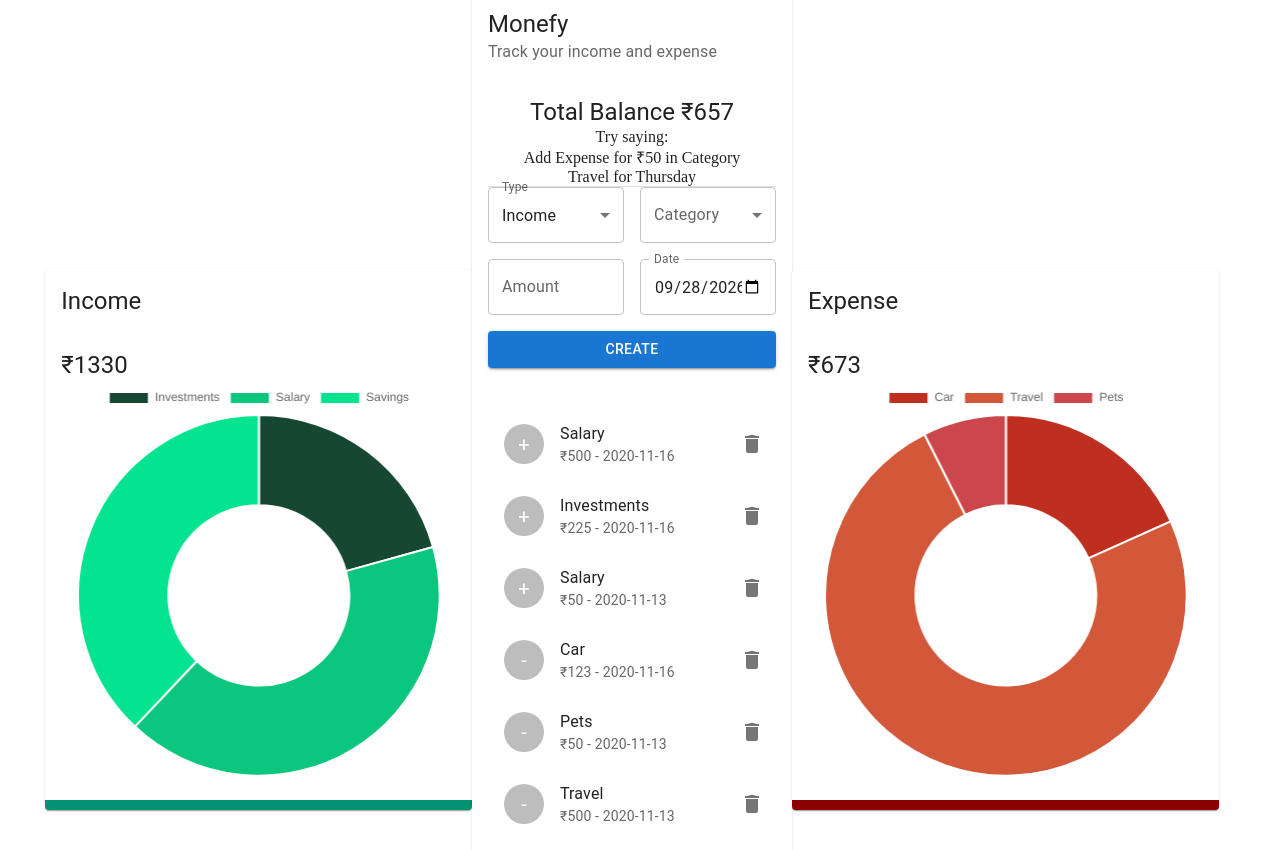
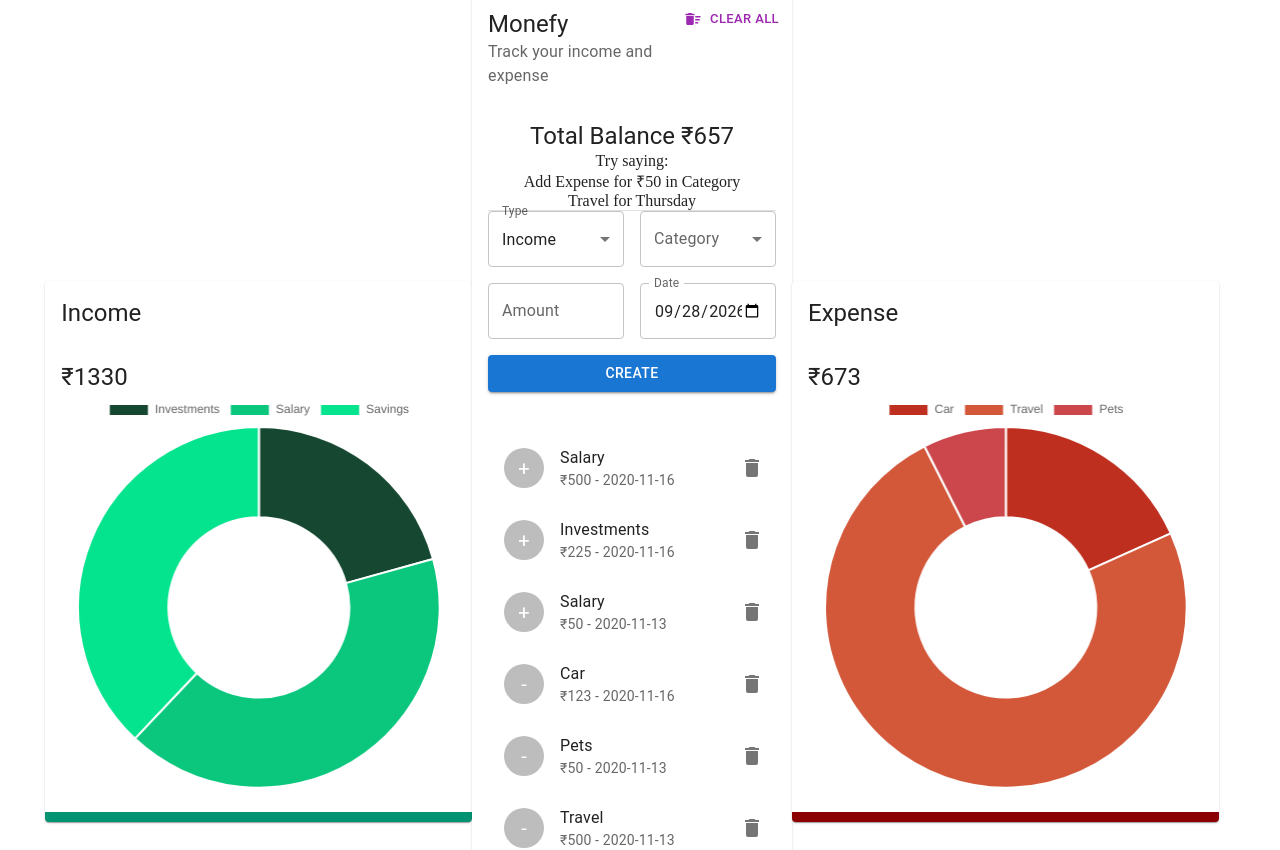
Before and after one commit to Mahesh-619Zeno/expense-tracker-modern, a React (Vite) app: page / in a window 1280 px wide. Shown: the top 850 px of the page. Built offline with nearby package versions, Linux system fonts and the light colour scheme.

Commit message:
adding a "Clear All Transactions" button with local storage persistence and date validation.

```diff
--- a/src/components/Main/Main.jsx
+++ b/src/components/Main/Main.jsx
@@ -1,5 +1,6 @@
 import React, { useContext } from 'react';
-import { Card, CardHeader, CardContent, Typography, Grid, Divider } from '@mui/material';
+import { Card, CardHeader, CardContent, Typography, Grid, Divider, Button } from '@mui/material';
+import { DeleteSweep } from '@mui/icons-material';
 import { ExpenseTrackerContext } from '../../context/context';
 import useStyles from './styles';
 import Form from './Form/Form';
@@ -8,11 +9,28 @@
 
 const Main = () => {
   const classes = useStyles();
-  const { balance } = useContext(ExpenseTrackerContext);
+  const { balance, dispatch } = useContext(ExpenseTrackerContext);
+
+  const handleClearAll = () => {
+    dispatch({ type: 'CLEAR_ALL_TRANSACTIONS' });
+  };
 
   return (
     <Card className={classes.root}>
-      <CardHeader title="Monefy" subheader="Track your income and expense" />
+      <CardHeader
+        title="Monefy"
+        subheader="Track your income and expense"
+        action={
+          <Button
+            size="small"
+            color="secondary"
+            startIcon={<DeleteSweep />}
+            onClick={handleClearAll}
+          >
+            Clear All
+          </Button>
+        }
+      />
       <CardContent>
         <Typography align="center" variant="h5">Total Balance ₹{balance}</Typography>
         <InfoCard />
--- a/src/context/contextReducer.js
+++ b/src/context/contextReducer.js
@@ -4,16 +4,18 @@
   switch (action.type) {
     case 'DELETE_TRANSACTION':
       transactions = state.filter((transaction) => transaction.id !== action.payload);
+      localStorage.setItem('transactions', JSON.stringify(transactions));
+      return transactions;
 
-        localStorage.setItem('transactions', JSON.stringify(transactions));
-
-        return transactions;
     case 'ADD_TRANSACTION':
       transactions = [action.payload, ...state];
+      localStorage.setItem('transactions', JSON.stringify(transactions));
+      return transactions;
 
-        localStorage.setItem('transactions', JSON.stringify(transactions));
+    case 'CLEAR_ALL_TRANSACTIONS':
+      localStorage.removeItem('transactions');
+      return [];
 
-        return transactions;
     default:
       return state;
   }
--- a/src/utils/formatDate.js
+++ b/src/utils/formatDate.js
@@ -1,4 +1,13 @@
+export const isValidDate = (date) => {
+  const d = new Date(date);
+  return d instanceof Date && !isNaN(d.getTime());
+};
+
 export default (date) => {
+  if (!isValidDate(date)) {
+    return new Date().toISOString().split('T')[0];
+  }
+
   const d = new Date(date);
   let month = `${d.getMonth() + 1}`;
   let day = `${d.getDate()}`;
```
Also changed, not shown: 1 other file (tests, documents, lock files or other folders). Lines whose indentation alone changed are shown as unchanged.
